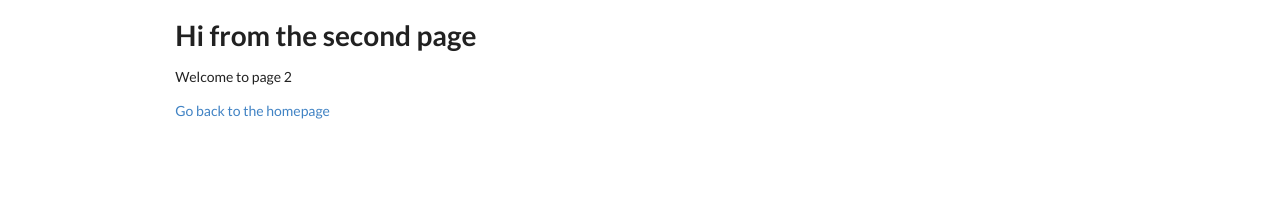
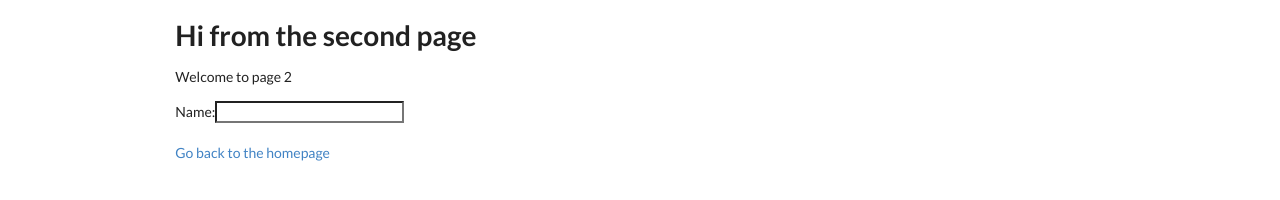
Before and after one commit to oherst/gatsby-test, a Gatsby site: page /page-2 in a window 1280 px wide. Shown: the part 80-280 px from the top of the page. Built offline with nearby package versions, Linux system fonts and the light colour scheme; Gatsby itself is replaced by a stand-in of ours.

Commit message:
netlify form test

```diff
--- a/src/pages/page-2.js
+++ b/src/pages/page-2.js
@@ -7,6 +7,12 @@ const SecondPage = () => (
   <Layout>
     <h1>Hi from the second page</h1>
     <p>Welcome to page 2</p>
+    <form name="test-form" method="POST" data-netlify="true">
+      <label>
+        Name:
+      </label>
+      <input name="name" type="text" />
+    </form>
     <Link to="/">Go back to the homepage</Link>
   </Layout>
 )
```
